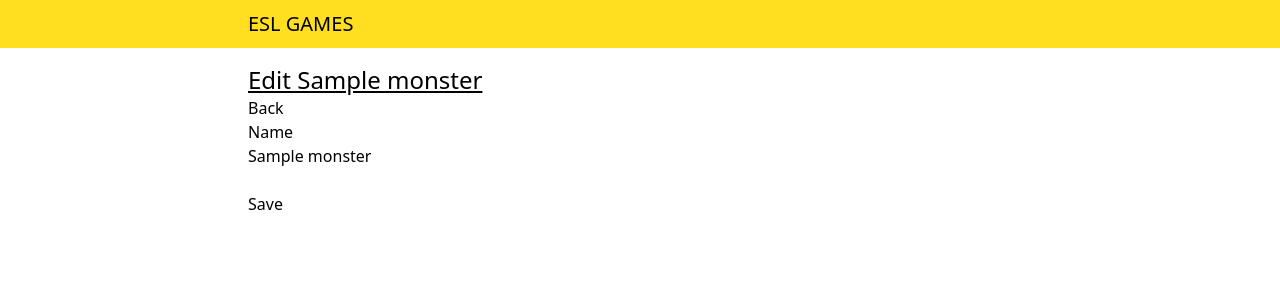
After one commit to markoco14/pokemon, a FastAPI app: template src/templates/halloween/monsters/edit.html in a window 1280 px wide. The commit adds this page. Shown: the top 300 px of the page. Run offline with FastAPI, Linux system fonts and the light colour scheme; the template is opened without the code that fills it: most values are stand-ins (such as "Sample title", 1, 10 or a date in 2020); style sheets or scripts are compiled from the project's sources; some libraries are stand-ins or nearby versions.

Commit message:
create monster edit page with halloween.monster_edit and monster_update controller methods

```diff
--- a/src/router.py
+++ b/src/router.py
@@ -16,6 +16,9 @@ routes = [
 
     ("GET", "/halloween", halloween.index),
     ("GET", "/halloween/monsters/{name}", halloween.monster_show),
+    ("GET", "/halloween/monsters/{name}/edit", halloween.monster_edit),
+    ("PUT", "/halloween/monsters/{name}", halloween.monster_update),
+
 ]
 
 for method, path, handler in routes:
--- /dev/null
+++ b/src/templates/halloween/monsters/edit.html
@@ -0,0 +1,21 @@
+{% extends "base.html" %}
+
+{% block title %}<title>Halloween Monsters | Edit {{monster.name.capitalize()}}</title>{% endblock title %}
+
+{% block content %}
+    <div class="max-w-[800px] mx-auto px-2">
+        <section class="mb-4">
+            <h1 class="text-2xl underline underline-offset-2">Edit {{monster.name.capitalize()}}</h1>
+            <a href="/halloween/monsters/{{monster.name}}">Back</a>
+            <noscript>Please allow JavaScript to use this form</noscript>
+            <form hx-put="/halloween/monsters/{{monster.name}}" hx-target="body">
+                <div class="form-item">
+                    <label for="name">Name</label>
+                    <input id="name" name="monster_name" type="text" value="{{monster.name}}" autocomplete="none"/>
+                    <p class="error">{{name_error}}</p>
+                </div>
+                <button type="submit">Save</button>
+            </form>
+        </section>
+    </div>
+{% endblock content %}
--- a/src/templates/halloween/monsters/show.html
+++ b/src/templates/halloween/monsters/show.html
@@ -6,6 +6,7 @@
     <div class="max-w-[800px] mx-auto px-2">
         <section class="mb-4">
             <h1 class="text-2xl underline underline-offset-2">{{monster.name.capitalize()}}</h1>
+            <a href="/halloween">Back</a> <a href="/halloween/monsters/{{monster.name}}/edit">Edit</a>
         </section>
     </div>
 {% endblock content %}
```
Also changed, not shown: src/controllers/halloween.py (+40 -2 lines).
